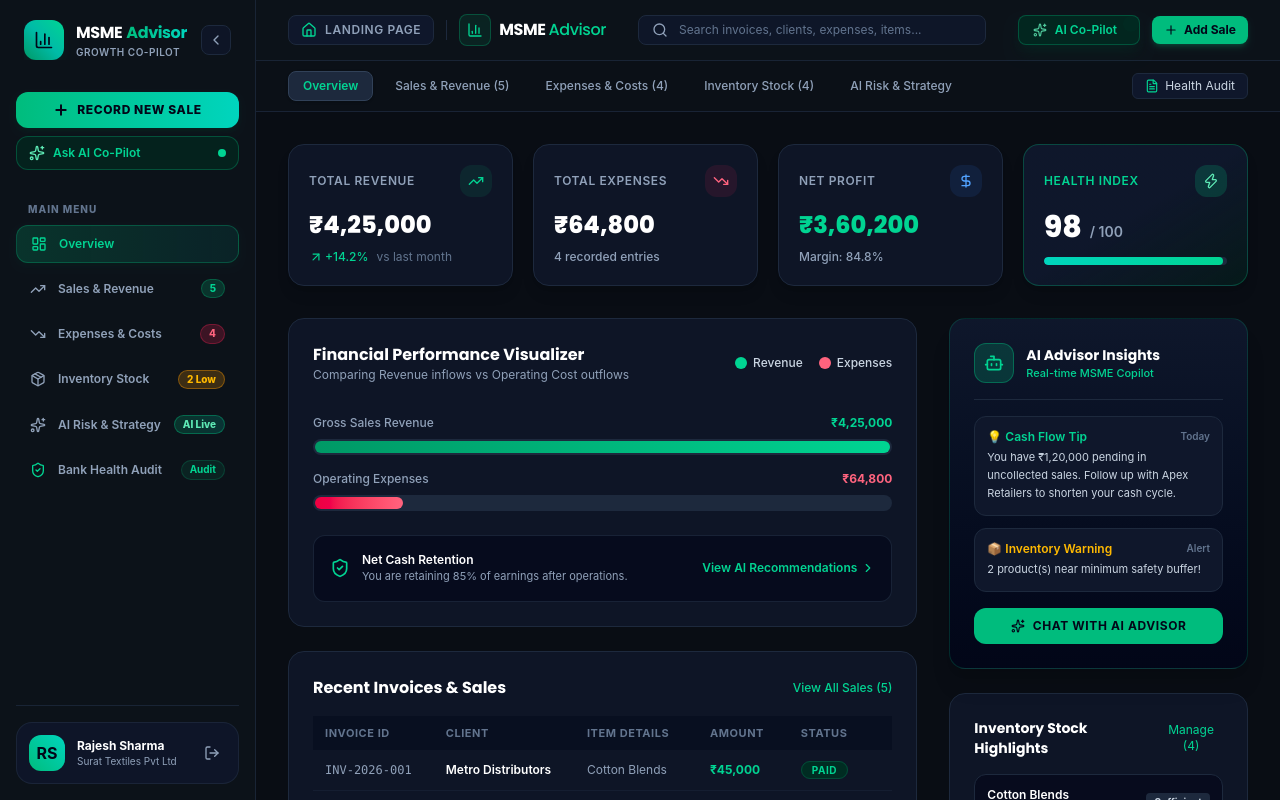
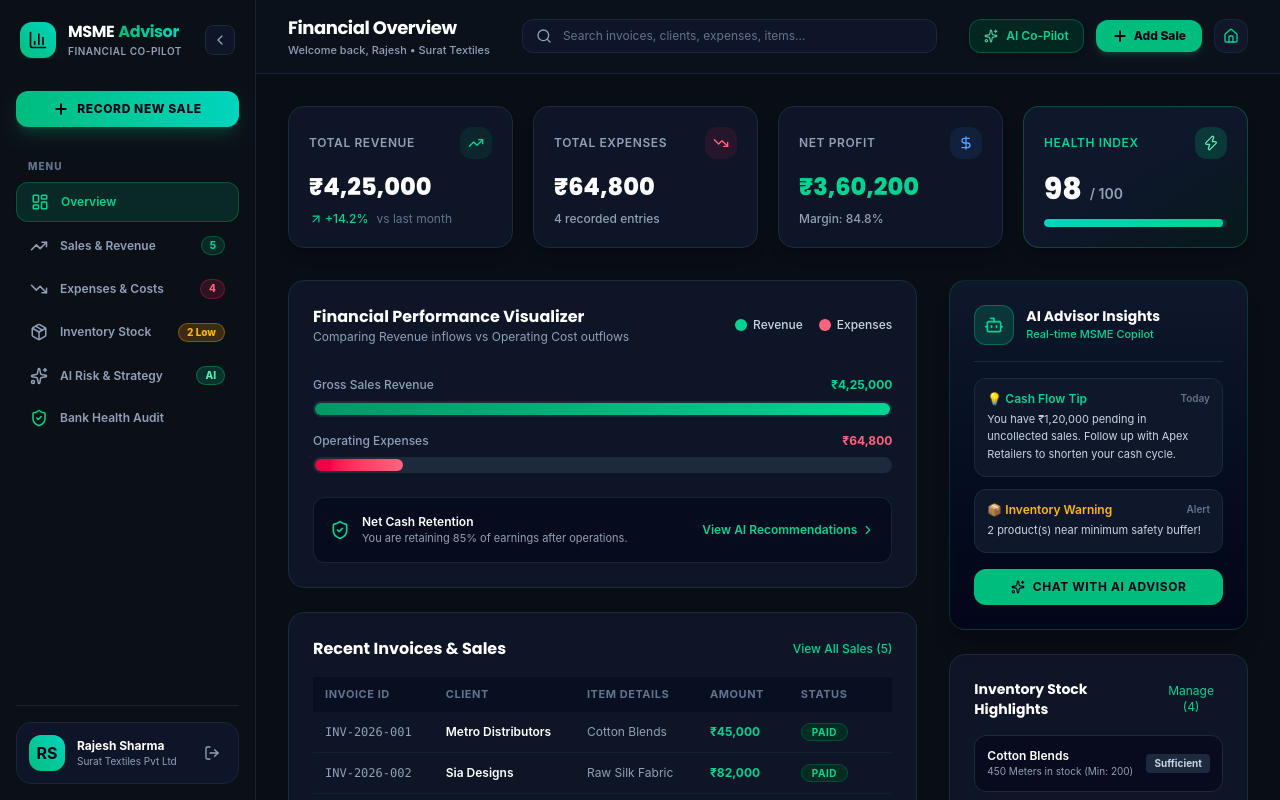
Before and after one commit to codedbyashish/MSME-Growth-Advisor, a React (Vite) app in the folder MSME/: page /dashboard in a window 1280 px wide. Shown: the top 800 px of the page. Built offline with nearby package versions, Linux system fonts and the light colour scheme.

Commit message:
login and  signup pages arer addeed

```diff
--- a/MSME/src/components/Dashboard.jsx
+++ b/MSME/src/components/Dashboard.jsx
@@ -174,35 +174,32 @@ export default function Dashboard() {
 
       {/* Main Content Area Container */}
       <div className="flex-1 flex flex-col min-w-0">
-        {/* Top Header Navigation */}
-        <header className="sticky top-0 z-30 bg-[#0d131a]/95 backdrop-blur-md border-b border-slate-800/80 px-4 sm:px-8 py-3.5 flex items-center justify-between">
+        {/* Top Sticky Header */}
+        <header className="sticky top-0 z-30 bg-[#0c121b]/95 backdrop-blur-md border-b border-slate-800/80 px-4 sm:px-8 py-3.5 flex items-center justify-between">
           <div className="flex items-center space-x-3">
             {/* Mobile Hamburger Trigger */}
             <button
               onClick={() => setMobileSidebarOpen(true)}
-              className="md:hidden p-1.5 rounded-lg border border-slate-800 bg-slate-900 text-slate-300 hover:text-white"
+              className="md:hidden p-2 rounded-xl border border-slate-800 bg-slate-900 text-slate-300 hover:text-white"
               title="Open Navigation Menu"
             >
               <Menu className="w-5 h-5" />
             </button>
 
-            <button
-              onClick={() => navigate('/')}
-              className="flex items-center space-x-2 text-slate-400 hover:text-white transition-colors text-xs font-semibold uppercase tracking-wider bg-slate-900 border border-slate-800 px-3 py-1.5 rounded-lg"
-            >
-              <Home className="w-4 h-4 text-emerald-400" />
-              <span className="hidden sm:inline">Landing Page</span>
-            </button>
-
-            <div className="h-5 w-[1px] bg-slate-800 hidden sm:block" />
-
-            <div className="flex items-center space-x-2">
-              <div className="w-8 h-8 rounded-lg bg-emerald-500/10 border border-emerald-500/30 flex items-center justify-center">
-                <BarChart3 className="w-4 h-4 text-emerald-400" />
-              </div>
-              <span className="font-bold text-base text-white tracking-tight font-poppins">
-                MSME <span className="text-emerald-400 font-normal">Advisor</span>
+            {/* Active Page Title & Subtitle */}
+            <div>
+              <h1 className="text-lg font-bold text-white font-poppins tracking-tight flex items-center space-x-2">
+                <span>
+                  {activeTab === 'dashboard' && 'Financial Overview'}
+                  {activeTab === 'sales' && 'Sales & Revenue'}
+                  {activeTab === 'expenses' && 'Expenses & Costs'}
+                  {activeTab === 'inventory' && 'Inventory Stock'}
+                  {activeTab === 'insights' && 'AI Risk & Strategy'}
                 </span>
+              </h1>
+              <p className="text-[11px] text-slate-400 font-medium hidden sm:block">
+                Welcome back, Rajesh • Surat Textiles
+              </p>
             </div>
           </div>
 
@@ -215,7 +212,7 @@ export default function Dashboard() {
                 placeholder="Search invoices, clients, expenses, items..."
                 value={searchQuery}
                 onChange={(e) => setSearchQuery(e.target.value)}
-              className="w-full pl-10 pr-4 py-1.5 bg-slate-900/90 border border-slate-800 rounded-lg text-xs text-slate-200 placeholder-slate-500 focus:outline-none focus:border-emerald-500/60 transition-colors"
+                className="w-full pl-10 pr-4 py-2 bg-slate-900/90 border border-slate-800/90 rounded-xl text-xs text-slate-200 placeholder-slate-500 focus:outline-none focus:border-emerald-500/60 transition-colors"
               />
               {searchQuery && (
                 <button
@@ -232,57 +229,29 @@ export default function Dashboard() {
           <div className="flex items-center space-x-3">
             <button
               onClick={() => setIsAiChatOpen(!isAiChatOpen)}
-            className="flex items-center space-x-2 px-3.5 py-1.5 rounded-lg bg-emerald-950/80 border border-emerald-500/30 text-emerald-400 text-xs font-semibold hover:bg-emerald-900/50 transition-all shadow-lg shadow-emerald-950/40 relative"
+              className="flex items-center space-x-2 px-3.5 py-2 rounded-xl bg-emerald-950/80 border border-emerald-500/30 text-emerald-400 text-xs font-semibold hover:bg-emerald-900/50 transition-all shadow-md relative"
             >
               <Sparkles className="w-3.5 h-3.5 animate-pulse text-emerald-300" />
               <span>AI Co-Pilot</span>
-            <span className="w-2 h-2 rounded-full bg-emerald-400 animate-ping absolute top-1 right-1" />
             </button>
 
             <button
               onClick={() => setIsAddSaleOpen(true)}
-            className="flex items-center space-x-1.5 px-3 py-1.5 rounded-lg bg-emerald-500 hover:bg-emerald-400 text-slate-950 text-xs font-bold transition-all shadow-md shadow-emerald-500/20"
+              className="flex items-center space-x-1.5 px-4 py-2 rounded-xl bg-emerald-500 hover:bg-emerald-400 text-slate-950 text-xs font-extrabold transition-all shadow-md shadow-emerald-500/20"
             >
-            <Plus className="w-3.5 h-3.5" />
-            <span className="hidden sm:inline">Add Sale</span>
+              <Plus className="w-4 h-4 stroke-[3]" />
+              <span>Add Sale</span>
+            </button>
+
+            <button
+              onClick={() => navigate('/')}
+              className="p-2 rounded-xl text-slate-400 hover:text-white bg-slate-900 border border-slate-800/80 transition-colors"
+              title="Return to Landing Page"
+            >
+              <Home className="w-4 h-4 text-emerald-400" />
             </button>
           </div>
         </header>
-
-      {/* Secondary Dashboard Sub-Header / Tabs */}
-      <div className="bg-[#0d131a]/60 border-b border-slate-800/80 px-4 sm:px-8 py-2.5 flex items-center justify-between overflow-x-auto scrollbar-none">
-        <div className="flex items-center space-x-2 text-xs font-medium min-w-max">
-          {[
-            { id: 'dashboard', label: 'Overview' },
-            { id: 'sales', label: `Sales & Revenue (${sales.length})` },
-            { id: 'expenses', label: `Expenses & Costs (${expenses.length})` },
-            { id: 'inventory', label: `Inventory Stock (${inventory.length})` },
-            { id: 'insights', label: 'AI Risk & Strategy' },
-          ].map((tab) => (
-            <button
-              key={tab.id}
-              onClick={() => setActiveTab(tab.id)}
-              className={`px-3.5 py-1.5 rounded-lg transition-all ${
-                activeTab === tab.id
-                  ? 'bg-slate-800 text-emerald-400 font-semibold border border-slate-700 shadow-sm'
-                  : 'text-slate-400 hover:text-slate-200 hover:bg-slate-900/50'
-              }`}
-            >
-              {tab.label}
-            </button>
-          ))}
-        </div>
-
-        <div className="hidden lg:flex items-center space-x-2">
-          <button
-            onClick={() => setIsAnalysisModalOpen(true)}
-            className="flex items-center space-x-1.5 px-3 py-1 text-slate-300 hover:text-white bg-slate-900 border border-slate-800 rounded-md text-xs transition-colors"
-          >
-            <FileText className="w-3.5 h-3.5 text-emerald-400" />
-            <span>Health Audit</span>
-          </button>
-        </div>
-      </div>
 
       {/* Main Content Area */}
       <main className="flex-1 max-w-7xl w-full mx-auto p-4 sm:p-6 lg:p-8 space-y-8">
--- a/MSME/src/components/Sidebar.jsx
+++ b/MSME/src/components/Sidebar.jsx
@@ -13,10 +13,7 @@ import {
   ChevronRight,
   Home,
   LogOut,
-  User,
-  X,
-  AlertTriangle,
-  Building2
+  X
 } from 'lucide-react';
 import { useTheme } from '../context/ThemeContext';
 
@@ -49,14 +46,14 @@ export default function Sidebar({
       label: 'Sales & Revenue',
       icon: TrendingUp,
       badge: salesCount > 0 ? salesCount : null,
-      badgeColor: 'bg-emerald-500/20 text-emerald-400 border-emerald-500/30'
+      badgeColor: 'bg-emerald-500/15 text-emerald-400 border-emerald-500/30'
     },
     {
       id: 'expenses',
       label: 'Expenses & Costs',
       icon: TrendingDown,
       badge: expensesCount > 0 ? expensesCount : null,
-      badgeColor: 'bg-rose-500/20 text-rose-400 border-rose-500/30'
+      badgeColor: 'bg-rose-500/15 text-rose-400 border-rose-500/30'
     },
     {
       id: 'inventory',
@@ -69,21 +66,23 @@ export default function Sidebar({
       id: 'insights',
       label: 'AI Risk & Strategy',
       icon: Sparkles,
-      badge: 'AI Live',
-      badgeColor: 'bg-gradient-to-r from-emerald-500/20 to-teal-500/20 text-emerald-300 border-emerald-500/40'
+      badge: 'AI',
+      badgeColor: 'bg-emerald-500/20 text-emerald-300 border-emerald-500/40'
     }
   ];
 
   const sidebarContent = (
-    <div className="h-full flex flex-col justify-between p-4 selection:bg-emerald-500 selection:text-white">
-      {/* Top Header & Logo */}
+    <div className={`h-full flex flex-col justify-between selection:bg-emerald-500 selection:text-white ${
+      collapsed ? 'p-2 sm:p-3' : 'p-4'
+    }`}>
+      {/* Brand Header */}
       <div className="space-y-6">
-        <div className="flex items-center justify-between px-2 py-1">
+        <div className={`flex items-center ${collapsed ? 'flex-col gap-3 justify-center text-center' : 'justify-between'} px-1 py-1`}>
           <div
             onClick={() => navigate('/')}
             className="flex items-center space-x-3 cursor-pointer group select-none overflow-hidden"
           >
-            <div className="w-10 h-10 rounded-xl bg-gradient-to-tr from-emerald-600 via-teal-500 to-emerald-400 flex items-center justify-center shadow-lg shadow-emerald-950/50 group-hover:scale-105 transition-transform shrink-0">
+            <div className="w-9 h-9 rounded-xl bg-gradient-to-tr from-emerald-500 to-teal-400 flex items-center justify-center shadow-lg shadow-emerald-950/40 group-hover:scale-105 transition-transform shrink-0">
               <BarChart3 className="w-5 h-5 text-slate-950" />
             </div>
 
@@ -95,7 +94,7 @@ export default function Sidebar({
                   MSME <span className="text-transparent bg-clip-text bg-gradient-to-r from-emerald-500 to-teal-400">Advisor</span>
                 </span>
                 <span className="text-[10px] font-semibold tracking-wider text-slate-400 uppercase">
-                  Growth Co-Pilot
+                  Financial Co-Pilot
                 </span>
               </div>
             )}
@@ -104,7 +103,7 @@ export default function Sidebar({
           {/* Desktop Collapse Toggle */}
           <button
             onClick={() => setCollapsed(!collapsed)}
-            className="hidden md:flex p-1.5 rounded-lg border border-slate-800 bg-slate-900/80 text-slate-400 hover:text-white transition-colors"
+            className="hidden md:flex p-1.5 rounded-lg border border-slate-800 bg-slate-900/80 text-slate-400 hover:text-white transition-colors shrink-0"
             title={collapsed ? "Expand Sidebar" : "Collapse Sidebar"}
           >
             {collapsed ? <ChevronRight className="w-4 h-4" /> : <ChevronLeft className="w-4 h-4" />}
@@ -114,43 +113,29 @@ export default function Sidebar({
           {mobileOpen && (
             <button
               onClick={() => setMobileOpen(false)}
-              className="md:hidden p-1.5 rounded-lg border border-slate-800 bg-slate-900 text-slate-400 hover:text-white"
+              className="md:hidden p-1.5 rounded-lg border border-slate-800 bg-slate-900 text-slate-400 hover:text-white shrink-0"
             >
               <X className="w-5 h-5" />
             </button>
           )}
         </div>
 
-        {/* Quick Sidebar Action Triggers */}
+        {/* Quick Action Button */}
         {!collapsed ? (
-          <div className="space-y-2 pt-1">
+          <div className="pt-1">
             <button
               onClick={() => {
                 if (onAddSale) onAddSale();
                 if (mobileOpen) setMobileOpen(false);
               }}
-              className="w-full py-2.5 px-3.5 rounded-xl bg-gradient-to-r from-emerald-500 to-teal-400 hover:from-emerald-400 hover:to-teal-300 text-slate-950 font-extrabold text-xs uppercase tracking-wider flex items-center justify-center space-x-2 transition-all shadow-md shadow-emerald-950/40 hover:scale-[1.02] active:scale-95"
+              className="w-full py-2.5 px-3.5 rounded-xl bg-gradient-to-r from-emerald-500 to-teal-400 hover:from-emerald-400 hover:to-teal-300 text-slate-950 font-extrabold text-xs uppercase tracking-wider flex items-center justify-center space-x-2 transition-all shadow-lg shadow-emerald-500/20 hover:scale-[1.01] active:scale-95"
             >
               <Plus className="w-4 h-4 stroke-[3]" />
               <span>RECORD NEW SALE</span>
             </button>
-
-            <button
-              onClick={() => {
-                if (onOpenAiChat) onOpenAiChat();
-                if (mobileOpen) setMobileOpen(false);
-              }}
-              className="w-full py-2 px-3 rounded-xl bg-emerald-950/60 hover:bg-emerald-900/60 border border-emerald-500/30 text-emerald-400 font-semibold text-xs flex items-center justify-between transition-all"
-            >
-              <div className="flex items-center space-x-2">
-                <Sparkles className="w-4 h-4 text-emerald-300 animate-pulse" />
-                <span>Ask AI Co-Pilot</span>
-              </div>
-              <span className="w-2 h-2 rounded-full bg-emerald-400 animate-ping" />
-            </button>
           </div>
         ) : (
-          <div className="flex flex-col items-center space-y-2 pt-1">
+          <div className="flex justify-center pt-1">
             <button
               onClick={onAddSale}
               className="w-10 h-10 rounded-xl bg-emerald-500 text-slate-950 flex items-center justify-center font-bold shadow-md hover:scale-105"
@@ -158,21 +143,14 @@ export default function Sidebar({
             >
               <Plus className="w-5 h-5 stroke-[3]" />
             </button>
-            <button
-              onClick={onOpenAiChat}
-              className="w-10 h-10 rounded-xl bg-emerald-950 border border-emerald-500/40 text-emerald-400 flex items-center justify-center"
-              title="Ask AI Co-Pilot"
-            >
-              <Sparkles className="w-5 h-5" />
-            </button>
           </div>
         )}
 
         {/* Navigation Section */}
-        <nav className="space-y-1.5 pt-2">
+        <nav className="space-y-1 pt-2">
           {!collapsed && (
             <div className="px-3 text-[10px] font-extrabold uppercase tracking-widest text-slate-500 mb-2">
-              Main Menu
+              Menu
             </div>
           )}
 
@@ -190,12 +168,12 @@ export default function Sidebar({
                 title={collapsed ? item.label : undefined}
                 className={`w-full flex items-center ${collapsed ? 'justify-center py-3' : 'justify-between px-3.5 py-2.5'} rounded-xl text-xs font-semibold transition-all group ${
                   isActive
-                    ? 'bg-gradient-to-r from-emerald-500/20 to-teal-500/10 text-emerald-400 border border-emerald-500/30 shadow-md shadow-emerald-950/20'
+                    ? 'bg-emerald-500/15 text-emerald-400 border border-emerald-500/30 font-bold shadow-sm'
                     : (isDark ? 'text-slate-400 hover:text-white hover:bg-slate-900/80' : 'text-slate-600 hover:text-slate-900 hover:bg-slate-100')
                 }`}
               >
                 <div className="flex items-center space-x-3">
-                  <Icon className={`w-4 h-4 transition-transform group-hover:scale-110 ${
+                  <Icon className={`w-4.5 h-4.5 transition-transform group-hover:scale-105 ${
                     isActive ? 'text-emerald-400' : 'text-slate-400 group-hover:text-slate-200'
                   }`} />
                   {!collapsed && <span>{item.label}</span>}
@@ -216,24 +194,19 @@ export default function Sidebar({
               if (onOpenHealthAudit) onOpenHealthAudit();
               if (mobileOpen) setMobileOpen(false);
             }}
-            title={collapsed ? "Health Audit" : undefined}
+            title={collapsed ? "Bank Health Audit" : undefined}
             className={`w-full flex items-center ${collapsed ? 'justify-center py-3' : 'justify-between px-3.5 py-2.5'} rounded-xl text-xs font-semibold text-slate-400 hover:text-white hover:bg-slate-900/80 transition-all group`}
           >
             <div className="flex items-center space-x-3">
-              <ShieldCheck className="w-4 h-4 text-emerald-400 group-hover:scale-110 transition-transform" />
+              <ShieldCheck className="w-4.5 h-4.5 text-emerald-400 group-hover:scale-105 transition-transform" />
               {!collapsed && <span>Bank Health Audit</span>}
             </div>
-            {!collapsed && (
-              <span className="text-[10px] font-bold text-emerald-400 bg-emerald-500/10 px-2 py-0.5 rounded-full border border-emerald-500/20">
-                Audit
-              </span>
-            )}
           </button>
         </nav>
       </div>
 
-      {/* Footer Profile & Logout Controls */}
-      <div className="pt-4 border-t border-slate-800/80 space-y-3">
+      {/* Footer User Card */}
+      <div className="pt-4 border-t border-slate-800/80">
         {!collapsed ? (
           <div className="p-3 rounded-2xl bg-slate-900/90 border border-slate-800/80 flex items-center justify-between">
             <div className="flex items-center space-x-3 overflow-hidden">
@@ -274,14 +247,14 @@ export default function Sidebar({
 
   return (
     <>
-      {/* Desktop Persistent Collapsible Sidebar */}
+      {/* Desktop Persistent Sidebar */}
       <aside className={`hidden md:block sticky top-0 h-screen transition-all duration-300 z-40 border-r ${
-        isDark ? 'bg-[#0d131a]/95 border-slate-800/80 text-white' : 'bg-white border-slate-200 text-slate-900'
+        isDark ? 'bg-[#0b1017] border-slate-800/80 text-white' : 'bg-white border-slate-200 text-slate-900'
       } ${collapsed ? 'w-20' : 'w-64'}`}>
         {sidebarContent}
       </aside>
 
-      {/* Mobile Drawer Backdrop & Sidebar */}
+      {/* Mobile Drawer */}
       {mobileOpen && (
         <div className="md:hidden fixed inset-0 z-50 flex">
           <div
@@ -289,7 +262,7 @@ export default function Sidebar({
             className="fixed inset-0 bg-slate-950/80 backdrop-blur-sm animate-fade-in"
           />
           <aside className={`relative w-72 h-full z-10 shadow-2xl transition-all duration-300 ${
-            isDark ? 'bg-[#0d131a] text-white border-r border-slate-800' : 'bg-white text-slate-900 border-r border-slate-200'
+            isDark ? 'bg-[#0b1017] text-white border-r border-slate-800' : 'bg-white text-slate-900 border-r border-slate-200'
           }`}>
             {sidebarContent}
           </aside>
```
Lines whose indentation alone changed are shown as unchanged.
